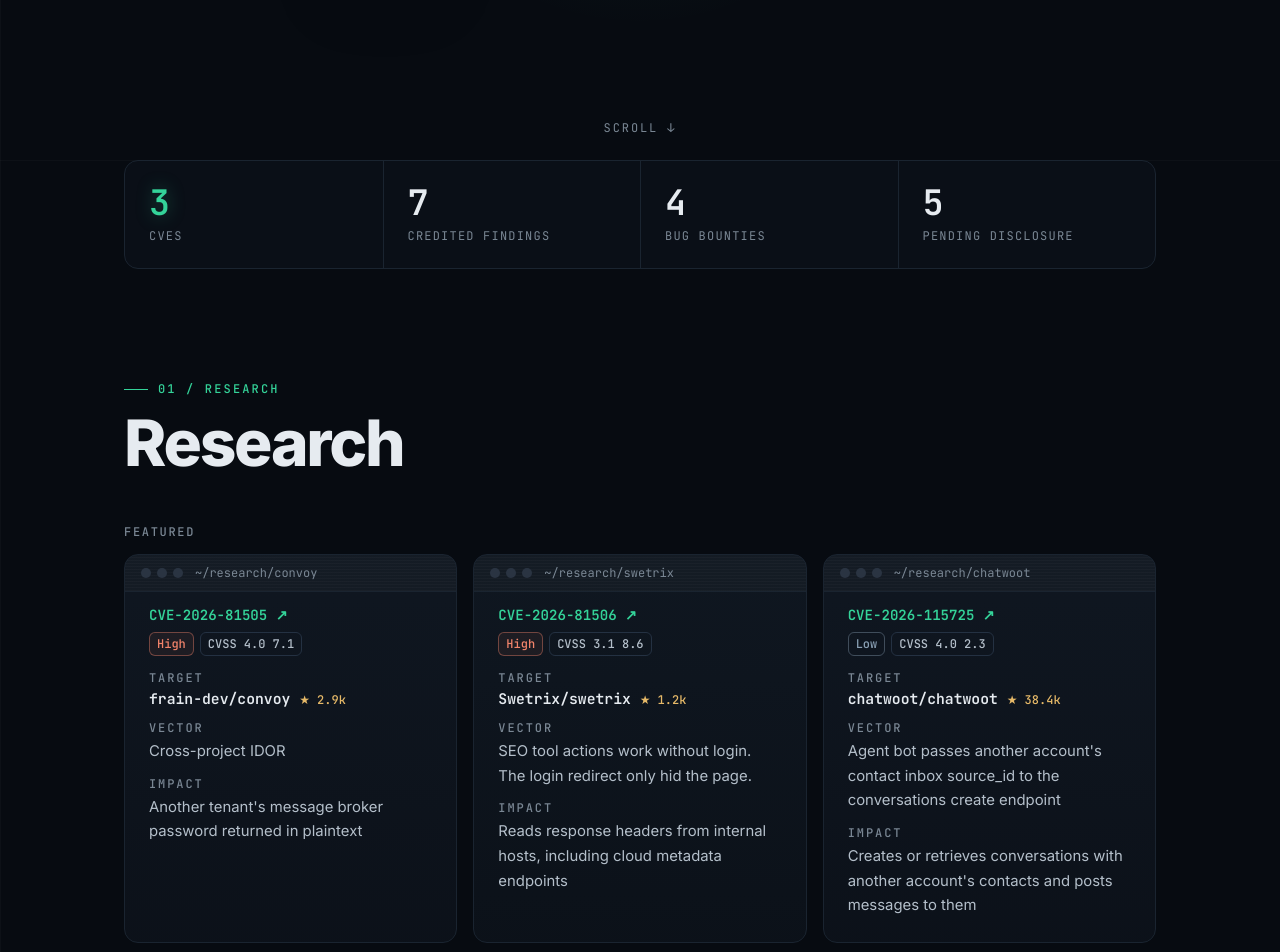
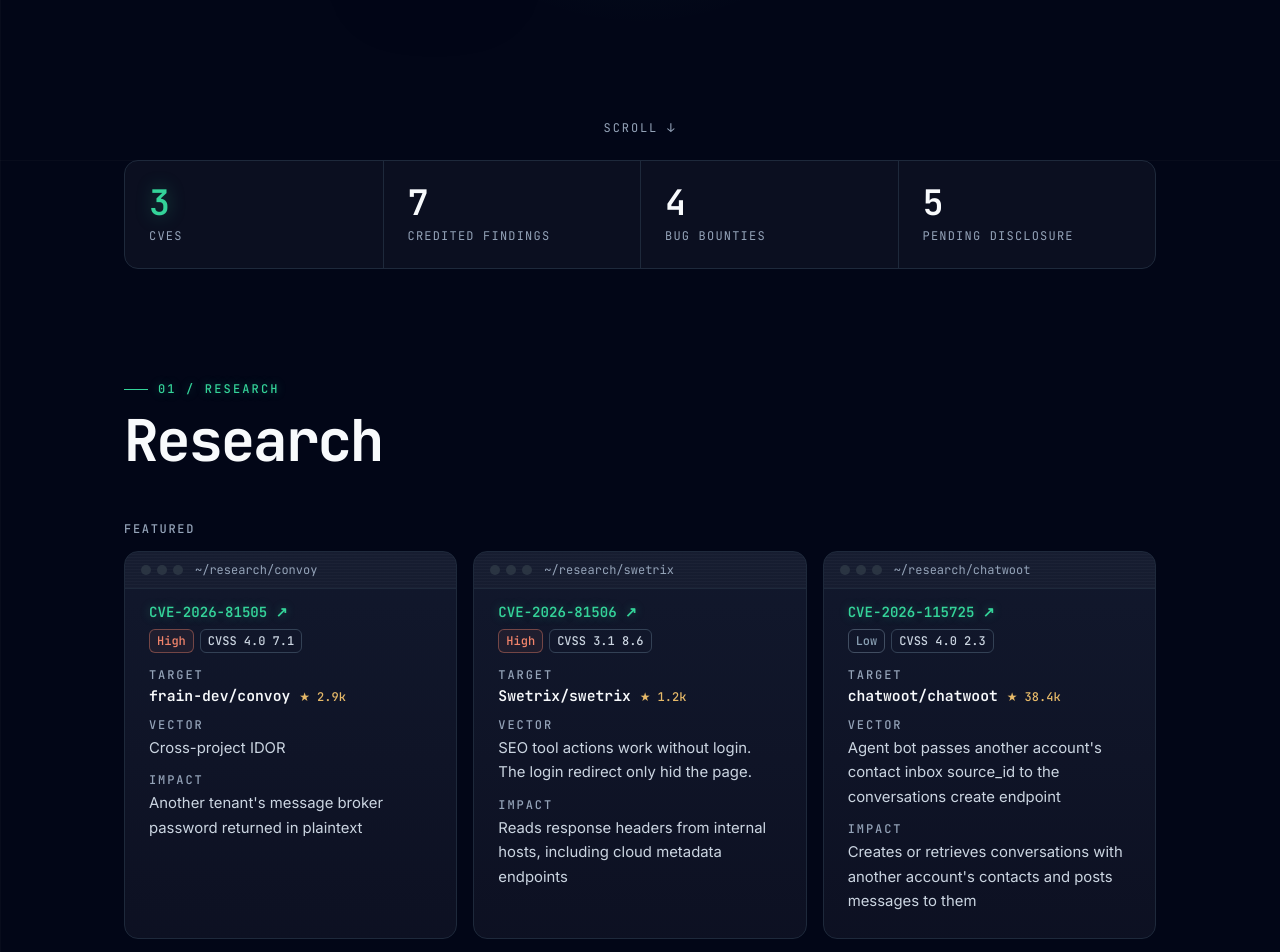
Before and after one commit to GrayOM/GrayOM.github.io, a plain HTML site: page index.html in a window 1280 px wide. Shown: the part 640-1592 px from the top of the page. Drawn offline with Linux system fonts and the light colour scheme.

Commit message:
Apply the UI UX Pro Max design system (Dark Mode OLED, terminal dark + green)
- palette from the generated design system: background #020617, card #0E1223,
  border #334155, foreground #F8FAFC, muted text #94A3B8; emerald accent kept
- JetBrains Mono for the name and section titles (Korean titles stay in Noto Sans KR)
- minimal glow on accent identifiers, hover transitions at 250ms
- checked at 375, 768, 1024 and 1440px in English and Korean

Co-Authored-By: Claude Opus 5.5 <noreply@anthropic.com>
Claude-Session: https://claude.ai/code/session_0178EnWfKMmZjKRT6HqAFtP2

```diff
--- a/assets/style.css
+++ b/assets/style.css
@@ -1,13 +1,15 @@
-/* Dark only. One accent (emerald) reserved for IDs, links, the active state and the logo's single point. */
+/* Dark only. Palette from the UI UX Pro Max design system (Dark Mode OLED, terminal dark + green).
+   One accent (emerald) reserved for IDs, links, the active state and the logo's single point. */
 :root {
-  --bg: #070b11;
-  --surface: #0c121a;
-  --surface-2: #101822;
-  --line: #1a2430;
-  --line-2: #243142;
-  --fg: #e6ebf0;
-  --fg-2: #b4bfca;
-  --muted: #7a8794;
+  --bg: #020617;
+  --surface: #0e1223;
+  --surface-2: #131a2e;
+  --line: #1e293b;
+  --line-2: #334155;
+  --fg: #f8fafc;
+  --fg-2: #cbd5e1;
+  --muted: #94a3b8;
+  --head: "JetBrains Mono", ui-monospace, "Noto Sans KR", monospace;
   --accent: #34d399;
   --accent-dim: rgba(52, 211, 153, 0.12);
   --high: #f2846b;
@@ -61,7 +63,7 @@ a:hover { text-decoration: underline; text-underline-offset: 3px; }
   padding: 5px;
   border: 1px solid var(--line-2);
   border-radius: 999px;
-  background: rgba(10, 15, 22, 0.78);
+  background: rgba(2, 6, 23, 0.8);
   backdrop-filter: blur(12px);
   -webkit-backdrop-filter: blur(12px);
   box-shadow: 0 8px 24px rgba(0, 0, 0, 0.35);
@@ -98,7 +100,7 @@ a:hover { text-decoration: underline; text-underline-offset: 3px; }
 }
 .home .inner { display: flex; align-items: center; gap: clamp(28px, 6vw, 72px); }
 .home .mark { height: clamp(220px, 46vh, 400px); width: auto; flex: none; filter: drop-shadow(0 12px 40px rgba(0, 0, 0, 0.55)); }
-.home .name { margin: 0; font: 800 clamp(3.4rem, 10vw, 7.2rem)/0.95 "Inter", system-ui, sans-serif; letter-spacing: -0.045em; }
+.home .name { margin: 0; font: 700 clamp(3rem, 9vw, 6.4rem)/1 var(--head); letter-spacing: -0.05em; }
 .home .kname { margin: 10px 0 0; font: 500 1.05rem var(--sans); color: var(--fg-2); letter-spacing: 0.02em; }
 .home .line { margin: 18px 0 0; font-size: clamp(1rem, 1.6vw, 1.15rem); color: var(--fg-2); max-width: 34ch; }
 .home .copy { margin: 22px 0 0; font: 0.75rem var(--mono); color: var(--muted); letter-spacing: 0.04em; }
@@ -106,7 +108,7 @@ a:hover { text-decoration: underline; text-underline-offset: 3px; }
 .home .scroll:hover { color: var(--accent); text-decoration: none; }
 
 /* ── stats ─────────────────────────────────────── */
-.stats { display: grid; grid-template-columns: repeat(4, 1fr); border: 1px solid var(--line); border-radius: 14px; background: rgba(12, 18, 26, 0.7); }
+.stats { display: grid; grid-template-columns: repeat(4, 1fr); border: 1px solid var(--line); border-radius: 14px; background: rgba(14, 18, 35, 0.75); }
 .stats > div { padding: 24px; }
 .stats > div + div { border-left: 1px solid var(--line); }
 .stats .n { font: 600 2.2rem/1 var(--mono); color: var(--fg); letter-spacing: -0.02em; }
@@ -120,7 +122,8 @@ a:hover { text-decoration: underline; text-underline-offset: 3px; }
 /* ── sections ──────────────────────────────────── */
 .sec { padding-top: 112px; }
 .sec .label { font: 500 0.75rem var(--mono); color: var(--accent); letter-spacing: 0.18em; text-transform: uppercase; }
-.sec h2 { margin: 12px 0 0; font: 800 clamp(2.4rem, 6vw, 4rem)/1.05 var(--sans); letter-spacing: -0.035em; }
+.sec h2 { margin: 12px 0 0; font: 700 clamp(2.2rem, 5.6vw, 3.6rem)/1.1 var(--head); letter-spacing: -0.04em; }
+html[lang="ko"] .sec h2 { font-family: var(--sans); font-weight: 800; }
 .sec .label::before { content: ""; display: inline-block; width: 24px; height: 1px; margin-right: 10px; vertical-align: middle; background: var(--accent); }
 .sec .desc { margin: 14px 0 0; max-width: 44rem; color: var(--fg-2); }
 .sec .body { margin-top: 40px; }
@@ -129,10 +132,10 @@ a:hover { text-decoration: underline; text-underline-offset: 3px; }
 .card {
   border: 1px solid var(--line);
   border-radius: 14px;
-  background: linear-gradient(180deg, rgba(16, 24, 34, 0.9), rgba(12, 18, 26, 0.9));
+  background: linear-gradient(180deg, rgba(19, 26, 46, 0.92), rgba(14, 18, 35, 0.92));
   transition: border-color 0.2s, transform 0.2s;
 }
-.card { transition: border-color 0.35s, transform 0.35s cubic-bezier(0.2, 0.7, 0.2, 1), box-shadow 0.35s; }
+.card { transition: border-color 0.25s, transform 0.25s cubic-bezier(0.2, 0.7, 0.2, 1), box-shadow 0.25s; }
 .card:hover { border-color: rgba(52, 211, 153, 0.55); transform: translateY(-4px); box-shadow: 0 16px 40px rgba(0, 0, 0, 0.45), 0 0 24px rgba(52, 211, 153, 0.08); }
 
 /* featured findings */
@@ -211,7 +214,7 @@ footer { margin: 120px 0 0; padding: 28px 0 40px; border-top: 1px solid var(--li
 .back:hover { color: var(--accent); text-decoration: none; }
 .dhead { margin-top: 28px; }
 .dhead .label { font: 500 0.75rem var(--mono); color: var(--accent); letter-spacing: 0.18em; }
-.dhead h1 { margin: 12px 0 0; font: 800 clamp(2.2rem, 5.4vw, 3.6rem)/1.08 "Inter", var(--sans); letter-spacing: -0.035em; }
+.dhead h1 { margin: 12px 0 0; font: 700 clamp(2rem, 5vw, 3.2rem)/1.12 var(--head); letter-spacing: -0.04em; }
 .lede { margin: 18px 0 0; max-width: 44rem; font-size: clamp(1.05rem, 1.8vw, 1.2rem); color: var(--fg-2); }
 .dhead .tags { margin-top: 18px; }
 .btns { display: flex; flex-wrap: wrap; gap: 10px; margin-top: 22px; }
@@ -225,7 +228,7 @@ footer { margin: 120px 0 0; padding: 28px 0 40px; border-top: 1px solid var(--li
 .feat-item h3 { margin: 0 0 6px; font: 600 1rem var(--sans); }
 .feat-item p { margin: 0; color: var(--fg-2); font-size: 0.93rem; }
 .flow { list-style: none; margin: 0; padding: 0; display: grid; grid-template-columns: repeat(auto-fill, minmax(190px, 1fr)); gap: 10px; counter-reset: none; }
-.flow li { display: flex; gap: 12px; align-items: baseline; padding: 14px 16px; border: 1px solid var(--line); border-radius: 12px; background: rgba(12, 18, 26, 0.7); font-size: 0.93rem; }
+.flow li { display: flex; gap: 12px; align-items: baseline; padding: 14px 16px; border: 1px solid var(--line); border-radius: 12px; background: rgba(14, 18, 35, 0.75); font-size: 0.93rem; }
 .flow .k { font: 600 0.78rem var(--mono); color: var(--accent); flex: none; }
 .principles { margin: 0; padding: 0; list-style: none; display: grid; gap: 8px; }
 .principles li { position: relative; padding-left: 22px; color: var(--fg-2); }
@@ -316,3 +319,8 @@ footer { margin: 120px 0 0; padding: 28px 0 40px; border-top: 1px solid var(--li
   .home .mark { transform: none; }
   .home .cursor { animation: none; }
 }
+
+/* design system key effect: minimal glow on accent identifiers */
+.row .id a, .feat .top a, .dhead .label, .sec .label { text-shadow: 0 0 10px rgba(52, 211, 153, 0.35); }
+a, button, .card { cursor: pointer; }
+.card:not(a) { cursor: default; }
--- a/index.html
+++ b/index.html
@@ -5,18 +5,18 @@
   <meta name="viewport" content="width=device-width, initial-scale=1, viewport-fit=cover">
   <title>GrayOM</title>
   <meta name="description" content="Web & mobile penetration tester. Open-source vulnerability research.">
-  <meta name="theme-color" content="#070b11">
+  <meta name="theme-color" content="#020617">
   <link rel="icon" type="image/png" href="assets/favicon.png">
   <link rel="apple-touch-icon" href="assets/apple-touch-icon.png">
   <link rel="preconnect" href="https://fonts.googleapis.com">
   <link rel="preconnect" href="https://fonts.gstatic.com" crossorigin>
-  <link rel="stylesheet" href="https://fonts.googleapis.com/css2?family=Inter:wght@400;500;600;800&family=JetBrains+Mono:wght@400;500;600&family=Noto+Sans+KR:wght@400;500;700;800&display=swap">
-  <link rel="stylesheet" href="assets/style.css?v=25">
+  <link rel="stylesheet" href="https://fonts.googleapis.com/css2?family=Inter:wght@400;500;600;800&family=JetBrains+Mono:wght@400;500;600;700&family=Noto+Sans+KR:wght@400;500;700;800&display=swap">
+  <link rel="stylesheet" href="assets/style.css?v=26">
 </head>
 <body>
   <div id="app">
     <noscript><p style="padding:24px">This page needs JavaScript to load its content from data/profile.json.</p></noscript>
   </div>
-  <script src="assets/app.js?v=25"></script>
+  <script src="assets/app.js?v=26"></script>
 </body>
 </html>
```
